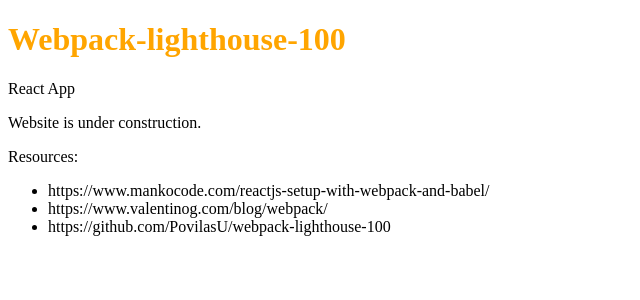
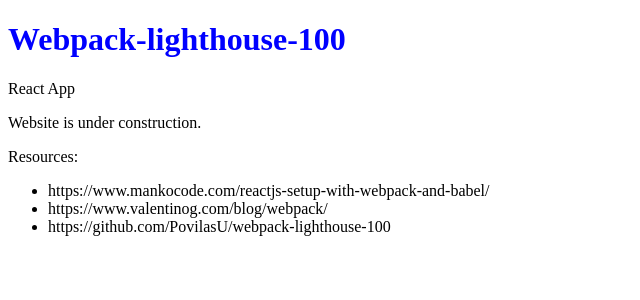
Before and after one commit to PovilasU/webpack-lighthouse-100, a React app: page / in a window 1280 px wide. Shown: the top 300 px of the page, without its empty margins (0-640 px from the left). Built offline with nearby package versions, Linux system fonts and the light colour scheme.

Commit message:
change h1 color

```diff
--- a/src/style.css
+++ b/src/style.css
@@ -1,3 +1,3 @@
 h1 {
-  color: orange;
+  color: blue;
 }
```
